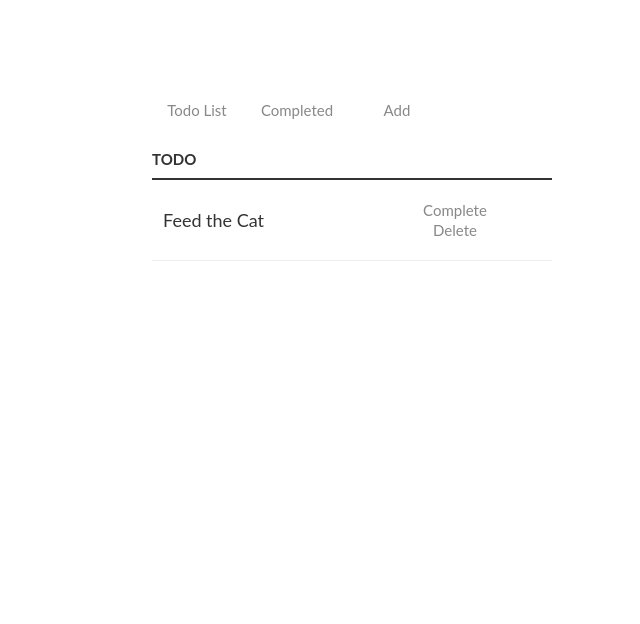
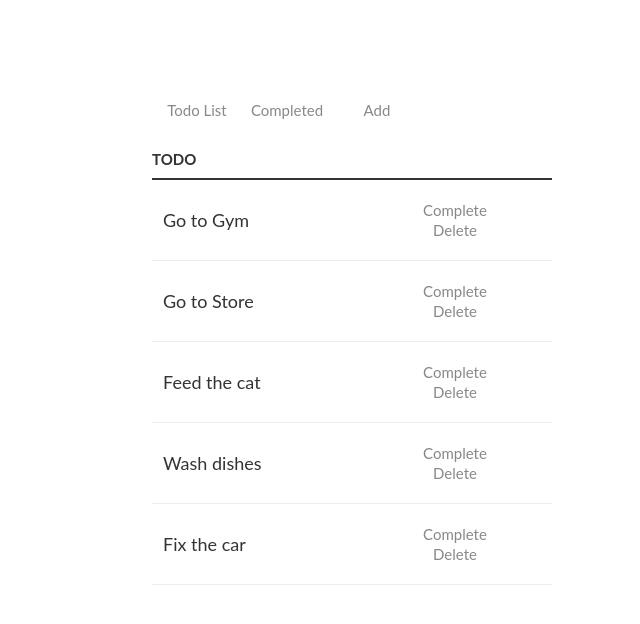
Before and after one commit to AChristoff/VueJS-education, a Vue app: page / in a window 1280 px wide. Shown: the top 624 px of the page, without its empty margins (288-928 px from the left). Built offline with nearby package versions, Linux system fonts and the light colour scheme.

Commit message:
add new todos

```diff
--- a/src/App.vue
+++ b/src/App.vue
@@ -6,7 +6,11 @@
         <button @click="changeTab('AddTodo')">Add</button>
 
         <keep-alive>
-            <component :is="activeTab"></component>
+            <component
+                :is="activeTab"
+                :todos="todos"
+                @AddTodo="onAddTodo">
+            </component>
         </keep-alive>
 
     </div>
@@ -18,11 +22,14 @@
     import CompletedTodos from './components/CompletedTodos';
     import AddTodo from './components/AddTodo';
 
+    import {todos} from './assets/js/todos';
+
     export default {
         name: 'app',
         data() {
             return {
                 activeTab: 'TodoList',
+                todos,
             }
         },
         components: {
@@ -33,6 +40,13 @@
         methods: {
             changeTab(tabName) {
                 this.activeTab = tabName;
+            },
+            onAddTodo(todoName) {
+                this.todos.push({
+                    id: todos.length,
+                    name: todoName,
+                    completed: false,
+                })
             }
         }
     }
@@ -111,63 +125,4 @@
     input[type="text"]:focus {
         color: #333;
     }
-
-    /* Add Item  */
-
-    label[for="new-task"] {
-        display: block;
-        margin: 0 0 20px;
-    }
-
-    input#new-task {
-        float: left;
-        width: 318px;
-    }
-
-    p > button:hover {
-        color: #0fc57c;
-    }
-
-    /* ToDo List */
-
-    li {
-        overflow: hidden;
-        padding: 20px 0;
-        border-bottom: 1px solid #eee;
-    }
-
-    li > label {
-        font-size: 18px;
-        line-height: 40px;
-        width: 237px;
-        padding: 0 0 0 11px;
-    }
-
-    button:not(:first-child) {
-        margin: 0 0 0 10px;
-    }
-
-    /* Completed Tasks */
-
-    #completed-tasks label {
-        text-decoration: line-through;
-        color: #888;
-    }
-
-    li {
-        overflow: hidden;
-        padding: 20px 0;
-        border-bottom: 1px solid #eee;
-    }
-
-    li > label {
-        font-size: 18px;
-        line-height: 40px;
-        width: 237px;
-        padding: 0 0 0 11px;
-    }
-
-    li > .delete:hover {
-        color: #cf2323;
-    }
 </style>
--- a/src/components/AddTodo.vue
+++ b/src/components/AddTodo.vue
@@ -1,17 +1,42 @@
 <template>
     <p>
         <label for="new-task">Add Item</label>
-        <input id="new-task" type="text"/>
-        <button>Add</button>
+        <input id="new-task" type="text" v-model="todoName"/>
+        <button @click="addNewTodo">Add</button>
     </p>
 </template>
 
 <script>
     export default {
-        name: "AddTodo"
+        name: "AddTodo",
+        methods: {
+            addNewTodo() {
+                if (this.todoName.trim().length > 0) {
+                    this.$emit('AddTodo', this.todoName);
+                    this.todoName = '';
+                }
+            }
+        },
+        data() {
+            return {
+               todoName: '',
+            }
+        },
     }
 </script>
 
 <style scoped>
+    label[for="new-task"] {
+        display: block;
+        margin: 0 0 20px;
+    }
 
+    input#new-task {
+        float: left;
+        width: 318px;
+    }
+
+    p > button:hover {
+        color: #0fc57c;
+    }
 </style>
--- a/src/components/CompletedTodos.vue
+++ b/src/components/CompletedTodos.vue
@@ -23,5 +23,25 @@
 </script>
 
 <style scoped>
+    #completed-tasks label {
+        text-decoration: line-through;
+        color: #888;
+    }
 
+    li {
+        overflow: hidden;
+        padding: 20px 0;
+        border-bottom: 1px solid #eee;
+    }
+
+    li > label {
+        font-size: 18px;
+        line-height: 40px;
+        width: 237px;
+        padding: 0 0 0 11px;
+    }
+
+    li > .delete:hover {
+        color: #cf2323;
+    }
 </style>
--- a/src/components/TodoList.vue
+++ b/src/components/TodoList.vue
@@ -2,8 +2,8 @@
     <div>
         <h3>Todo</h3>
         <ul id="incomplete-tasks">
-            <li>
-                <label>Feed the Cat</label>
+            <li v-for="todo in todos" :key="todo.id">
+                <label>{{todo.name}}</label>
                 <button class="complete">Complete</button>
                 <button class="delete">Delete</button>
             </li>
@@ -13,10 +13,31 @@
 
 <script>
     export default {
-        name: "TodoList"
+        name: "TodoList",
+        props: {
+            todos: {
+                type: Array,
+                required: true,
+            }
+        }
     }
 </script>
 
 <style scoped>
+    li {
+        overflow: hidden;
+        padding: 20px 0;
+        border-bottom: 1px solid #eee;
+    }
 
+    li > label {
+        font-size: 18px;
+        line-height: 40px;
+        width: 237px;
+        padding: 0 0 0 11px;
+    }
+
+    button:not(:first-child) {
+        margin: 0 0 0 10px;
+    }
 </style>
```
